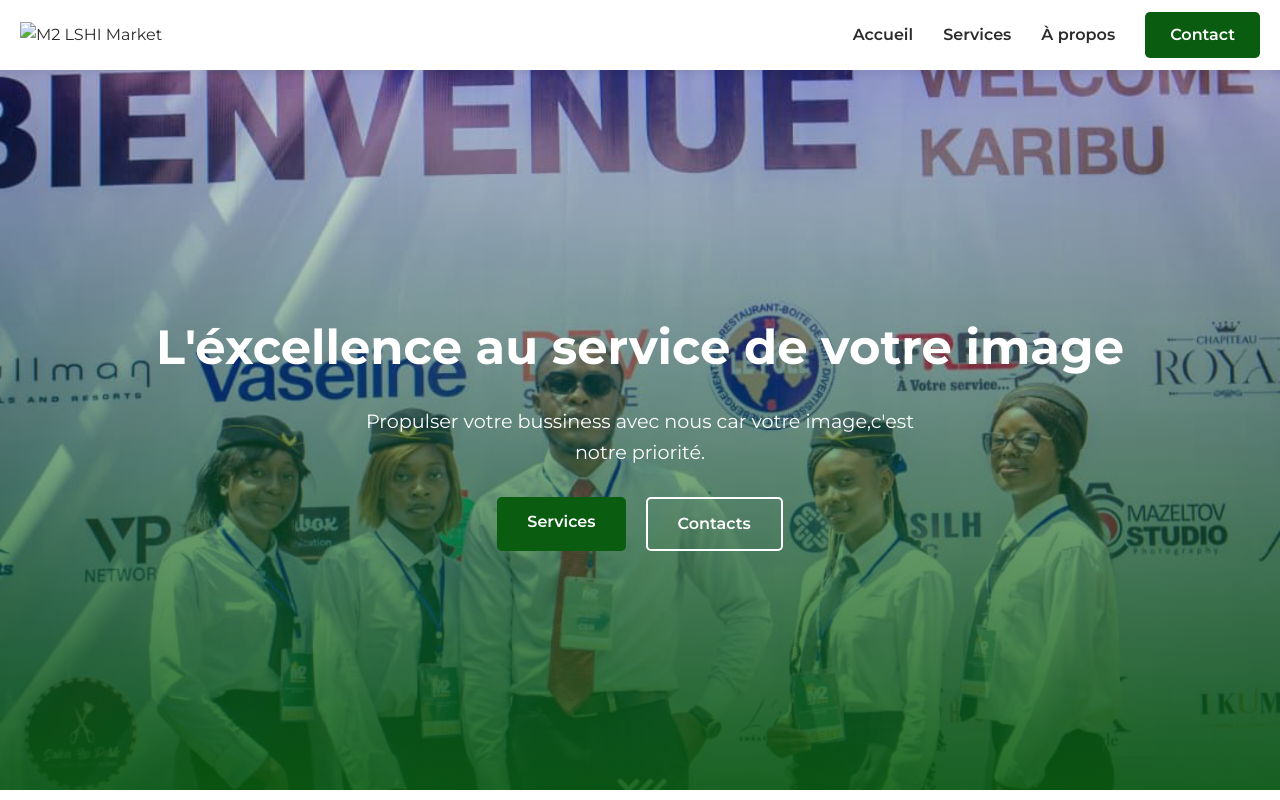
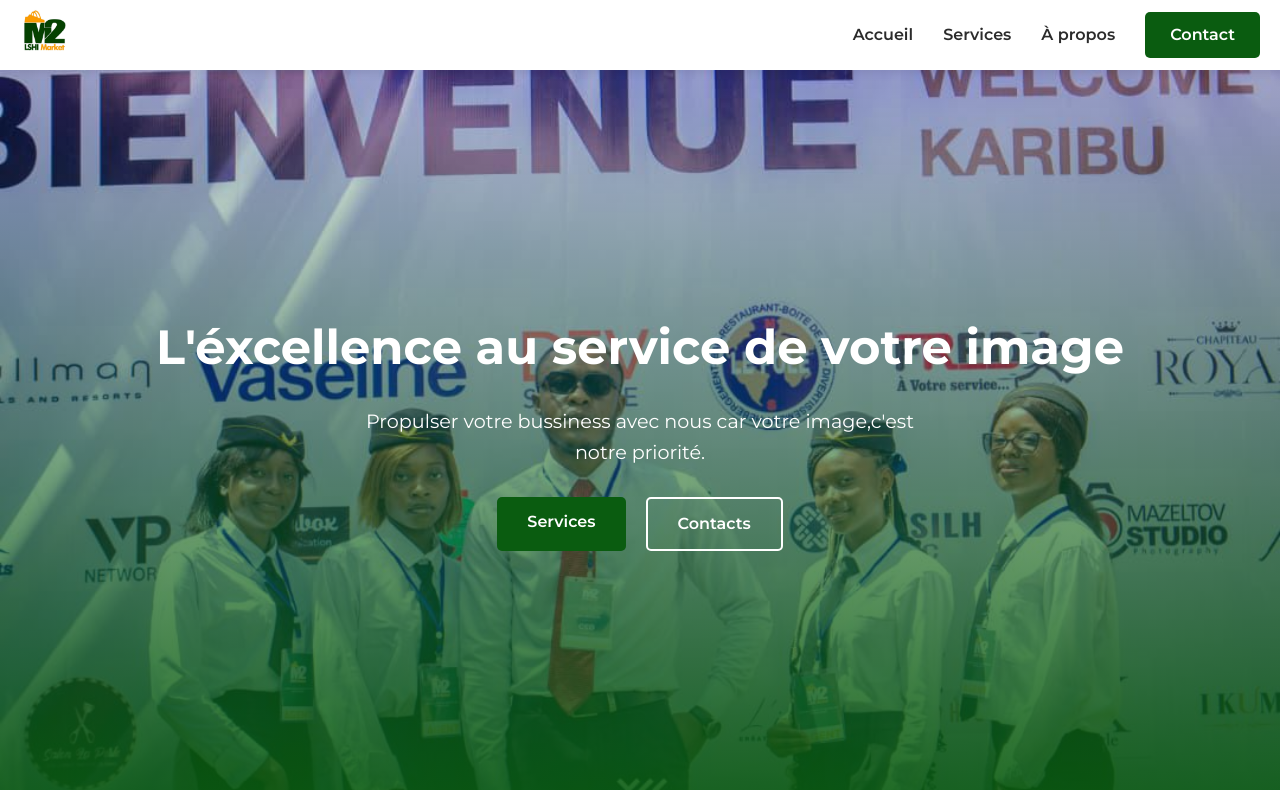
Before and after one commit to 24mm303si-ctr/M2lshi, a plain HTML site: page index.html in a window 1280 px wide. Shown: the top 800 px of the page. Drawn offline with Linux system fonts and the light colour scheme; a script that the page names is missing.

Commit message:
ajustement du logo

```diff
--- a/index.html
+++ b/index.html
@@ -12,7 +12,7 @@
 
     <header class="header">
     <div class="logo">
-        <img src="WhatsApp Image 2026-06-01 at 21.35.34.jpeg" alt="M2 LSHI Market">
+        <img src="images/m2principale.jpeg" alt="M2 LSHI Market">
     </div>
 
     <input type="checkbox" id="menu-toggle" class="menu-toggle">
```
